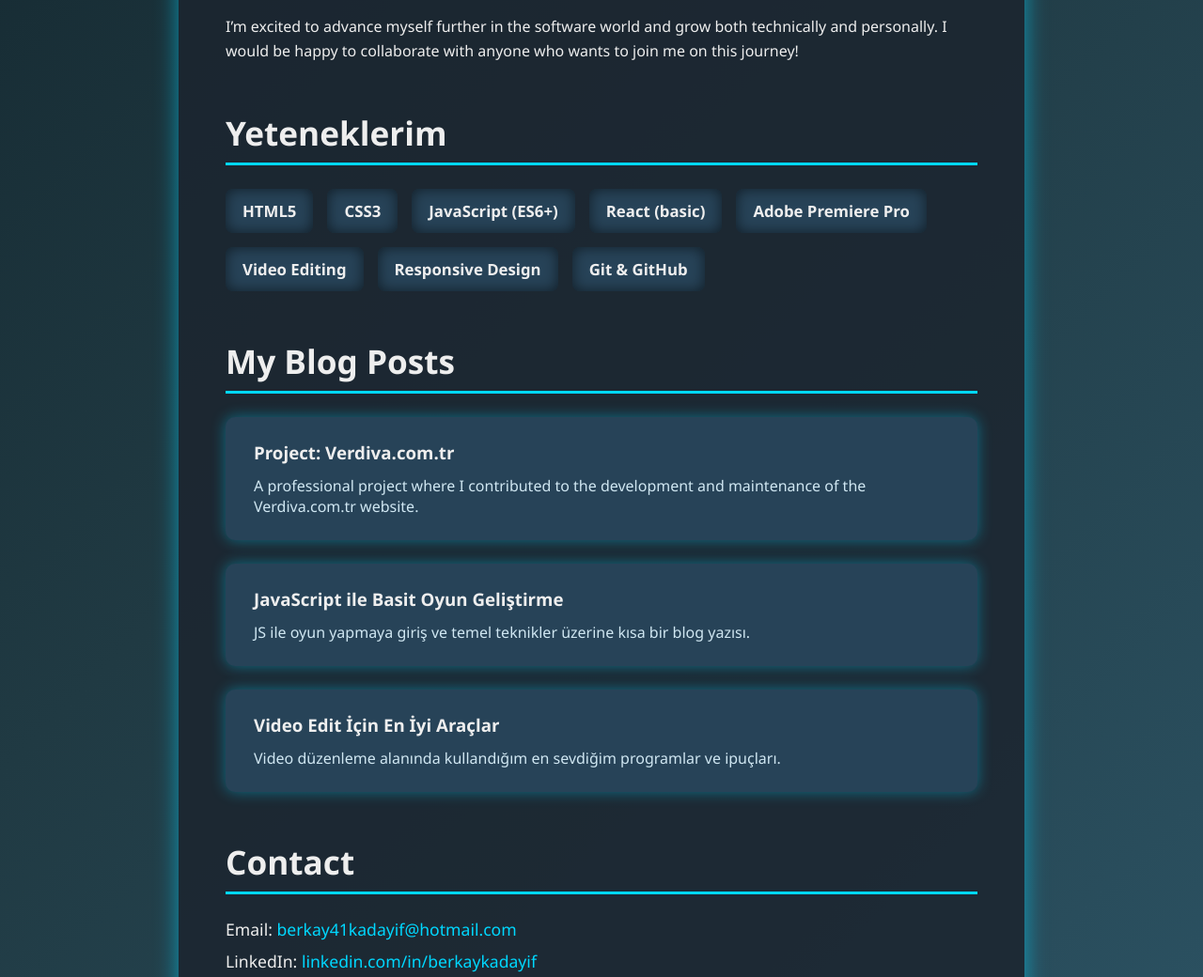
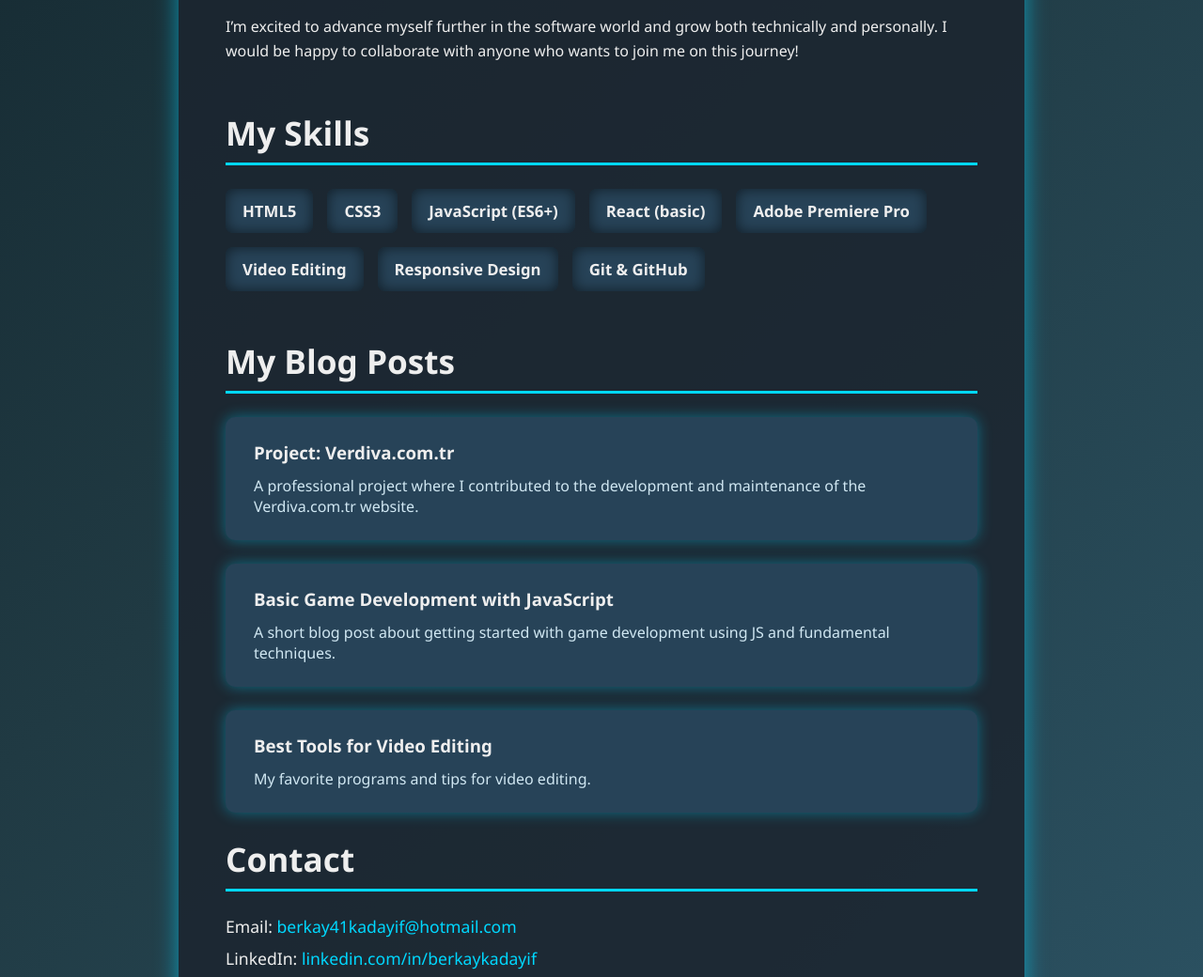
Before and after one commit to Bekotrik/bekotrik.github.io, a plain HTML site: page index.html in a window 1280 px wide. Shown: the part 881-1921 px from the top of the page at 94% size. Drawn offline with Linux system fonts and the light colour scheme.

Commit message:
Add files via upload

```diff
--- a/index.html
+++ b/index.html
@@ -243,7 +243,7 @@
 </section>
 
   <section class="skills">
-    <h2>Yeteneklerim</h2>
+    <h2>My Skills</h2>
     <ul class="skills-list">
       <li>HTML5</li>
       <li>CSS3</li>
@@ -265,15 +265,14 @@
     </article>
 
     <article tabindex="0" data-post="post2">
-      <h3>JavaScript ile Basit Oyun Geliştirme</h3>
-      <p>JS ile oyun yapmaya giriş ve temel teknikler üzerine kısa bir blog yazısı.</p>
+      <h3>Basic Game Development with JavaScript</h3>
+      <p>A short blog post about getting started with game development using JS and fundamental techniques.</p>
     </article>
 
     <article tabindex="0" data-post="post3">
-      <h3>Video Edit İçin En İyi Araçlar</h3>
-      <p>Video düzenleme alanında kullandığım en sevdiğim programlar ve ipuçları.</p>
+      <h3>Best Tools for Video Editing</h3>
+      <p>My favorite programs and tips for video editing.</p>
     </article>
-  </section>
 
   <section class="contact">
     <h2>Contact</h2>
```
